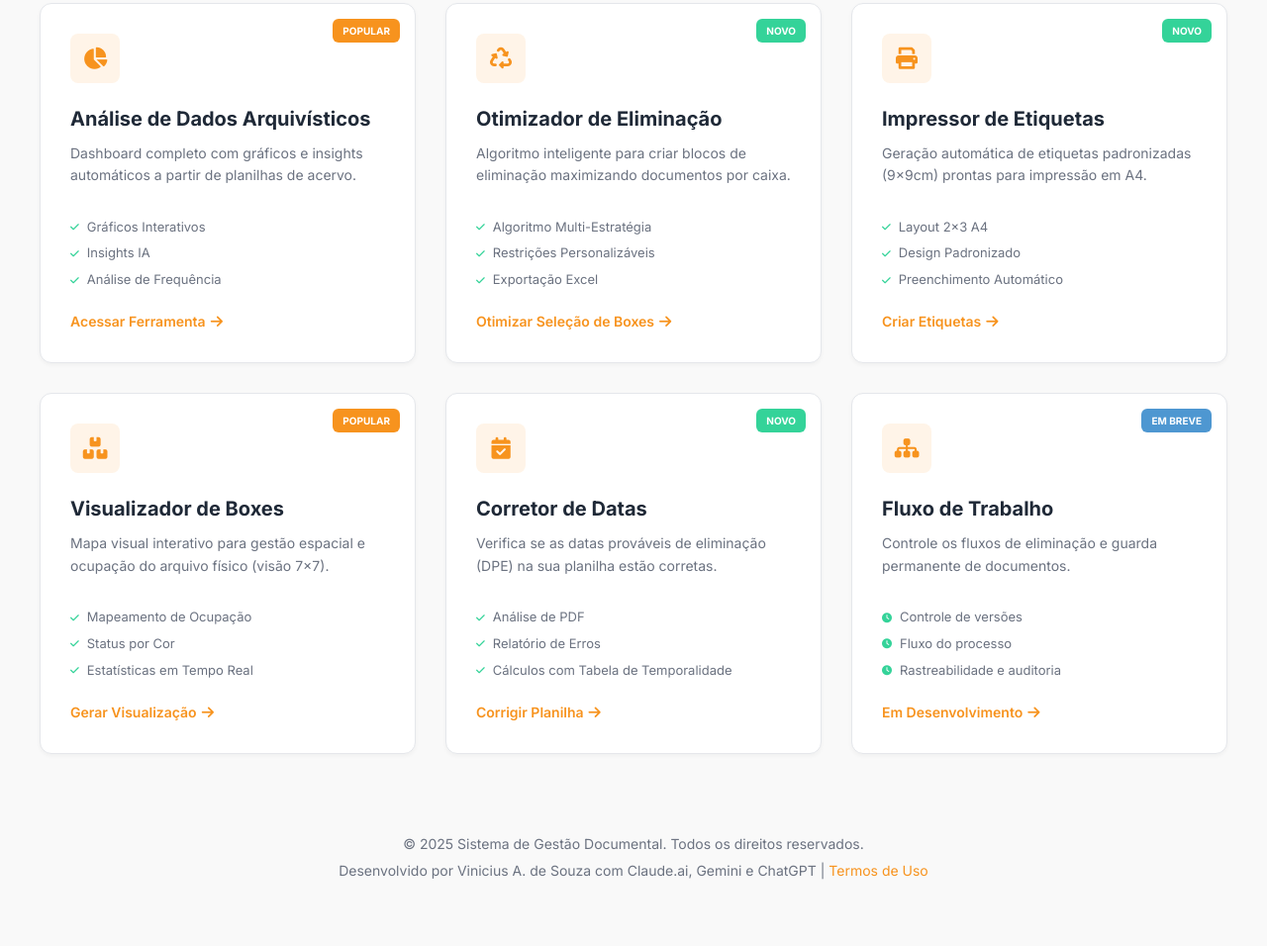
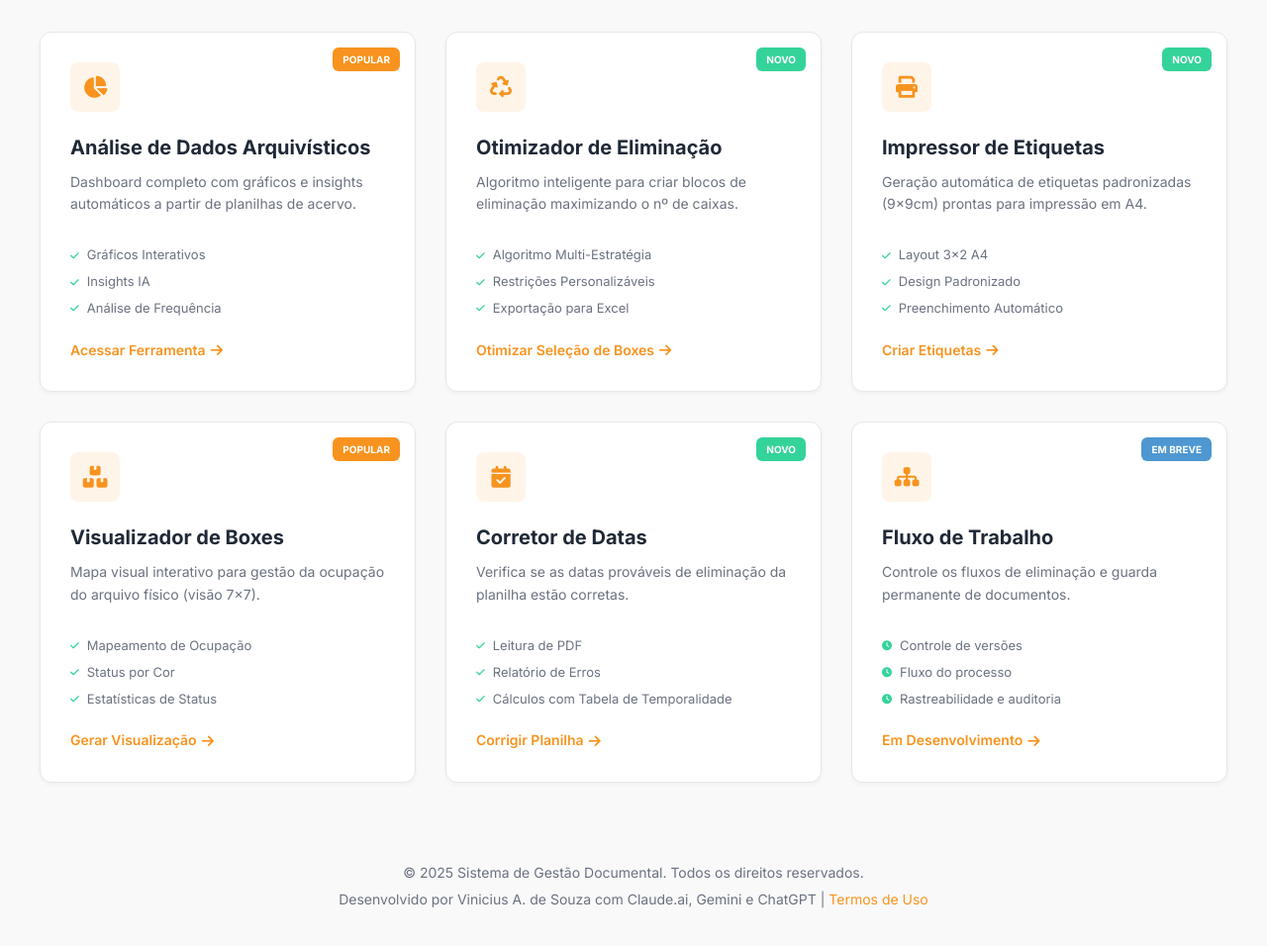
Before and after one commit to videsouza/arquivov2, a plain HTML site: page index.html in a window 1280 px wide. Shown: the part 358-1314 px from the top of the page at 99% size. Drawn offline with Linux system fonts and the light colour scheme.

Commit message:
Update index.html

```diff
--- a/index.html
+++ b/index.html
@@ -235,7 +235,7 @@
 
         <header class="hero">
             <h1>Hub Interno de Gestão Documental</h1>
-
+            <p>Versão Beta 2025</p>
         </header>
 
         <section class="stats-bar">
@@ -281,11 +281,11 @@
                  <div class="badge badge-new">Novo</div>
                 <div class="card-icon"><i class="fas fa-recycle"></i></div>
                 <h3 class="card-title">Otimizador de Eliminação</h3>
-                <p class="card-desc">Algoritmo inteligente para criar blocos de eliminação maximizando documentos por caixa.</p>
+                <p class="card-desc">Algoritmo inteligente para criar blocos de eliminação maximizando o nº de caixas.</p>
                 <ul class="features-list">
                     <li><i class="fas fa-check"></i> Algoritmo Multi-Estratégia</li>
                     <li><i class="fas fa-check"></i> Restrições Personalizáveis</li>
-                    <li><i class="fas fa-check"></i> Exportação Excel</li>
+                    <li><i class="fas fa-check"></i> Exportação para Excel</li>
                 </ul>
                 <div class="card-action">Otimizar Seleção de Boxes <i class="fas fa-arrow-right"></i></div>
             </a>
@@ -296,7 +296,7 @@
                 <h3 class="card-title">Impressor de Etiquetas</h3>
                 <p class="card-desc">Geração automática de etiquetas padronizadas (9x9cm) prontas para impressão em A4.</p>
                 <ul class="features-list">
-                    <li><i class="fas fa-check"></i> Layout 2x3 A4</li>
+                    <li><i class="fas fa-check"></i> Layout 3x2 A4</li>
                     <li><i class="fas fa-check"></i> Design Padronizado</li>
                     <li><i class="fas fa-check"></i> Preenchimento Automático</li>
                 </ul>
@@ -307,11 +307,11 @@
                  <div class="badge badge-popular">Popular</div>
                 <div class="card-icon"><i class="fas fa-boxes"></i></div>
                 <h3 class="card-title">Visualizador de Boxes</h3>
-                <p class="card-desc">Mapa visual interativo para gestão espacial e ocupação do arquivo físico (visão 7x7).</p>
+                <p class="card-desc">Mapa visual interativo para gestão da ocupação do arquivo físico (visão 7x7).</p>
                 <ul class="features-list">
                     <li><i class="fas fa-check"></i> Mapeamento de Ocupação</li>
                     <li><i class="fas fa-check"></i> Status por Cor</li>
-                    <li><i class="fas fa-check"></i> Estatísticas em Tempo Real</li>
+                    <li><i class="fas fa-check"></i> Estatísticas de Status</li>
                 </ul>
                 <div class="card-action">Gerar Visualização <i class="fas fa-arrow-right"></i></div>
             </a>
@@ -320,9 +320,9 @@
                <div class="badge badge-new">Novo</div>
                 <div class="card-icon"><i class="fas fa-calendar-check"></i></div>
                 <h3 class="card-title">Corretor de Datas</h3>
-                <p class="card-desc">Verifica se as datas prováveis de eliminação (DPE) na sua planilha estão corretas.</p>
+                <p class="card-desc">Verifica se as datas prováveis de eliminação da planilha estão corretas.</p>
                 <ul class="features-list">
-                    <li><i class="fas fa-check"></i> Análise de PDF</li>
+                    <li><i class="fas fa-check"></i> Leitura de PDF</li>
                     <li><i class="fas fa-check"></i> Relatório de Erros</li>
                     <li><i class="fas fa-check"></i> Cálculos com Tabela de Temporalidade</li>
                 </ul>
```
